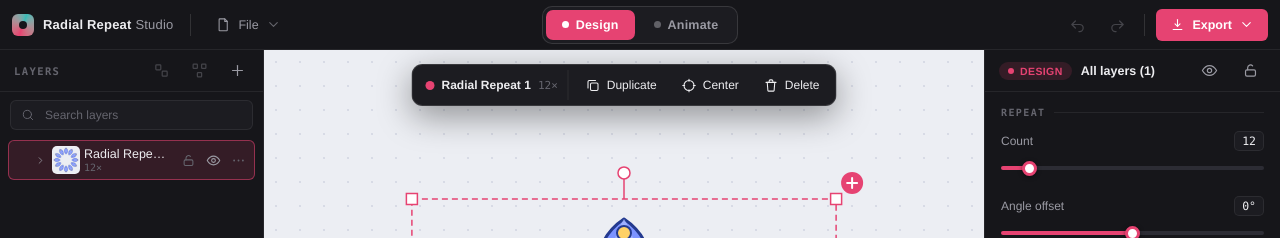
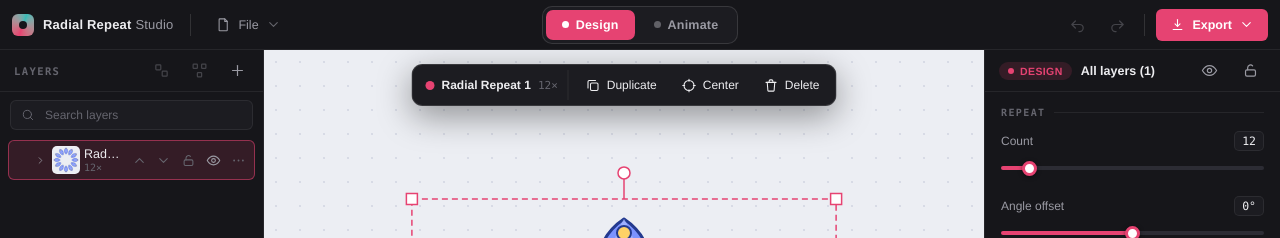
Before and after one commit to cdepman/svg-studio, a React (Vite) app: page / in a window 1280 px wide. Shown: the top 238 px of the page. Built offline with nearby package versions, Linux system fonts and the light colour scheme.

Commit message:
improve multi-layer handling and more

```diff
--- a/src/App.tsx
+++ b/src/App.tsx
@@ -8,7 +8,7 @@ import { useMoveDrag } from "./canvas/useMoveDrag";
 import { useResizeDrag } from "./canvas/useResizeDrag";
 import { useScene, type DragTargetSpec, type NumericParamKey } from "./canvas/useScene";
 import { useViewport } from "./canvas/useViewport";
-import { layerReach, unionBounds } from "./canvas/selectionBounds";
+import { layerReach, perLayerBounds, unionBounds } from "./canvas/selectionBounds";
 import { Controls } from "./controls/Controls";
 import { LayersPanel, type MoveDir } from "./layers/LayersPanel";
 import { Icon } from "./ui/icons";
@@ -193,6 +193,12 @@ export default function App() {
   }, [layers, primaryId, editableSelected]);
 
   const gizmo = useMemo(() => unionBounds(editableSelected), [editableSelected]);
+  // When several layers are selected, outline each one (the gizmo itself is just
+  // the union frame + handles). Single selection needs no extra box.
+  const selectionBoxes = useMemo(
+    () => (editableSelected.length > 1 ? perLayerBounds(editableSelected) : []),
+    [editableSelected]
+  );
   // Animation can be added/edited whenever ≥1 editable layer is selected; it
   // applies to the whole selection in synchrony (like the repeat params).
   const animationEditable = editableSelected.length > 0;
@@ -405,20 +411,22 @@ export default function App() {
     );
   };
 
+  // Remembers the layer grabbed for a move and whether it was part of a
+  // multi-selection, so a click (no drag) on it can isolate it.
+  const lastGrab = useRef<{ id: string; multi: boolean } | null>(null);
   const moveBegin = useMoveDrag(scene, {
     onStart: () => setDragging(true),
     onCommit: (ids, delta) => {
-      // Single React commit applying the gesture delta to every grabbed layer.
-      if (delta.x !== 0 || delta.y !== 0) {
+      const moved = Math.hypot(delta.x, delta.y) >= 1;
+      if (moved) {
+        // Single React commit applying the gesture delta to every grabbed layer.
         const idset = new Set(ids);
-        updateLayers((ls) =>
-          ls.map((l) =>
-            idset.has(l.id)
-              ? moveLayerWithAnimation(l, delta)
-              : l
-          )
-        );
+        updateLayers((ls) => ls.map((l) => (idset.has(l.id) ? moveLayerWithAnimation(l, delta) : l)));
+      } else if (lastGrab.current?.multi) {
+        // A click (no drag) on a layer inside a multi-selection isolates it.
+        selectSingle(lastGrab.current.id);
       }
+      lastGrab.current = null;
       setDragging(false);
     },
   });
@@ -607,10 +615,12 @@ export default function App() {
       return;
     }
     const groupIds = groupForLayer(docRef.current.groups, id)?.layerIds ?? [id];
-    const moveIds = selectedSet.has(id)
+    const alreadySelected = selectedSet.has(id);
+    const moveIds = alreadySelected
       ? [...editableIdsRef.current]
       : groupIds.filter((memberId) => docRef.current.layers.some((l) => l.id === memberId && l.visible && !l.locked));
-    if (!selectedSet.has(id)) selectSingle(id);
+    lastGrab.current = { id, multi: alreadySelected && editableIdsRef.current.size > 1 };
+    if (!alreadySelected) selectSingle(id);
     moveBegin(e, moveIds);
   };
 
@@ -1198,6 +1208,7 @@ export default function App() {
             layers={layers}
             selectedIds={selectedSet}
             gizmo={componentEdit || partEdit ? null : gizmo}
+            selectionBoxes={componentEdit || partEdit ? [] : selectionBoxes}
             componentEdit={componentEdit}
             onComponentSelect={enterComponentEdit}
             onComponentExit={exitComponentEdit}
@@ -1224,11 +1235,6 @@ export default function App() {
             onMotionPathCommit={commitMotionPathPoint}
             onResizePointerDown={onResizePointerDown}
             onRotatePointerDown={onRotatePointerDown}
-            onDuplicateSelected={onDuplicateSelected}
-            onGroupSelection={groupSelectedLayers}
-            onUngroupSelection={ungroupSelectedLayers}
-            canGroupSelection={canGroupSelection}
-            canUngroupSelection={canUngroupSelection}
             onZoom={zoomAt}
             panBy={panBy}
           />
--- a/src/canvas/Canvas.tsx
+++ b/src/canvas/Canvas.tsx
@@ -5,7 +5,7 @@
 // selection gizmo: a frame around the union of the selected layers, with corner
 // resize handles and a compact selection-action menu.
 import { useEffect, useRef, useState } from "react";
-import { GIZMO_DUP_GAP, GIZMO_HANDLE, ROTATE_GAP, isHeavy } from "../config";
+import { GIZMO_HANDLE, ROTATE_GAP, isHeavy } from "../config";
 import { LayerArt } from "./LayerArt";
 import { pencilPreviewPath, type PencilSettings } from "../motif/drawnPath";
 import { PartEditLayer } from "./PartEditLayer";
@@ -28,6 +28,8 @@ interface CanvasProps {
   selectedIds: Set<string>;
   /** Selection gizmo bounds (union of selected, editable layers), or null. */
   gizmo: GBounds | null;
+  /** Per-layer outline boxes when several are selected (id + bounds). */
+  selectionBoxes: (GBounds & { id: string })[];
   /** Which layer+copy is in single-component edit mode, or null. */
   componentEdit: { layerId: string; index: number } | null;
   onComponentSelect: (layerId: string, index: number) => void;
@@ -59,11 +61,6 @@ interface CanvasProps {
   onMotionPathCommit: (handle: "start" | "end", point: Center) => void;
   onResizePointerDown: (e: React.PointerEvent) => void;
   onRotatePointerDown: (e: React.PointerEvent) => void;
-  onDuplicateSelected: () => void;
-  onGroupSelection: () => void;
-  onUngroupSelection: () => void;
-  canGroupSelection: boolean;
-  canUngroupSelection: boolean;
   /** Zoom the canvas at an svg-local point. */
   onZoom: (lx: number, ly: number, deltaY: number) => void;
   panBy: (dx: number, dy: number) => void;
@@ -73,6 +70,7 @@ export function Canvas({
   layers,
   selectedIds,
   gizmo,
+  selectionBoxes,
   componentEdit,
   onComponentSelect,
   onComponentExit,
@@ -99,11 +97,6 @@ export function Canvas({
   onMotionPathCommit,
   onResizePointerDown,
   onRotatePointerDown,
-  onDuplicateSelected,
-  onGroupSelection,
-  onUngroupSelection,
-  canGroupSelection,
-  canUngroupSelection,
   onZoom,
   panBy,
 }: CanvasProps) {
@@ -135,7 +128,6 @@ export function Canvas({
     queued: false,
   });
   const [marquee, setMarquee] = useState<WorldRect | null>(null);
-  const [actionMenuOpen, setActionMenuOpen] = useState(false);
 
   const normRect = (a: Center, b: Center): WorldRect => ({
     minX: Math.min(a.x, b.x),
@@ -291,7 +283,6 @@ export function Canvas({
     // The gizmo (resize handles + selection menu), component overlay and part
     // overlay own their own pointerdowns.
     if ((e.target as Element).closest?.(".gizmo, .motion-path-ui, .component-ui, .part-edit-overlay")) return;
-    setActionMenuOpen(false);
 
     // A click anywhere outside the component/part overlays exits those edit
     // modes (then falls through to normal select/marquee behavior).
@@ -453,6 +444,19 @@ export function Canvas({
               height={marquee.maxY - marquee.minY}
             />
           )}
+          {/* Per-layer selection outlines (hidden mid-drag — they'd lag the live
+              union gizmo, which updates imperatively). */}
+          {!dragging &&
+            selectionBoxes.map((b) => (
+              <rect
+                key={b.id}
+                className="selection-box"
+                x={b.cx - b.hw}
+                y={b.cy - b.hh}
+                width={2 * b.hw}
+                height={2 * b.hh}
+              />
+            ))}
           {motionPath && (
             <g className="motion-path-ui">
               <line
@@ -517,57 +521,6 @@ export function Canvas({
                   />
                 );
               })}
-              {/* Selection action menu, drawn in screen px via scale(inv). */}
-              <g
-                className="gizmo-action-menu"
-                transform={`translate(${gizmo.hw + GIZMO_DUP_GAP * inv},${-gizmo.hh - GIZMO_DUP_GAP * inv}) scale(${inv})`}
-                onPointerDown={(e) => e.stopPropagation()}
-                onClick={(e) => {
-                  e.stopPropagation();
-                }}
-              >
-                {actionMenuOpen && (
-                  <>
-                    <g
-                      className="gizmo-action"
-                      transform="translate(0,-32)"
-                      onClick={() => {
-                        onDuplicateSelected();
-                        setActionMenuOpen(false);
-                      }}
-                    >
-                      <title>Duplicate selection</title>
-                      <circle r={11} />
-                      <path className="gizmo-icon" d="M -4 -3 H 3 V 4 H -4 Z M -1 -6 H 6 V 1" />
-                    </g>
-                    <g
-                      className={canGroupSelection || canUngroupSelection ? "gizmo-action" : "gizmo-action disabled"}
-                      transform="translate(32,0)"
-                      onClick={() => {
-                        if (canUngroupSelection) onUngroupSelection();
-                        else if (canGroupSelection) onGroupSelection();
-                        setActionMenuOpen(false);
-                      }}
-                    >
-                      <title>{canUngroupSelection ? "Ungroup selection" : "Group selection"}</title>
-                      <circle r={11} />
-                      {canUngroupSelection ? (
-                        <path className="gizmo-icon" d="M -6 -5 H -1 V 0 H -6 Z M 1 0 H 6 V 5 H 1 Z M -1 0 L 1 0" />
-                      ) : (
-                        <path className="gizmo-icon" d="M -6 -5 H -1 V 0 H -6 Z M 1 0 H 6 V 5 H 1 Z M -1 0 L 1 0" />
-                      )}
-                    </g>
-                  </>
-                )}
-                <g
-                  className="gizmo-action primary"
-                  onClick={() => setActionMenuOpen((open) => !open)}
-                >
-                  <title>Selection actions</title>
-                  <circle r={11} />
-                  <path className="gizmo-plus" d="M -5 0 H 5 M 0 -5 V 5" />
-                </g>
-              </g>
             </g>
           )}
           {/* Individual-component gizmo: a frame that hugs the edited copy, with
--- a/src/canvas/selectionBounds.ts
+++ b/src/canvas/selectionBounds.ts
@@ -14,6 +14,17 @@ export interface GBounds {
 /** A layer's on-canvas artwork half-extent (radius reach × its uniform scale). */
 export function layerReach(params: RepeatParams, box: Box, scale: number): number {
   return boundsReach(params, box) * scale;
+}
+
+/** Each layer's own artwork box (for showing every selected box, not just the union). */
+export interface LayerBound extends GBounds {
+  id: string;
+}
+export function perLayerBounds(layers: Layer[]): LayerBound[] {
+  return layers.map((l) => {
+    const r = layerReach(l.params, l.motif.box, l.scale);
+    return { id: l.id, cx: l.center.x, cy: l.center.y, hw: r, hh: r };
+  });
 }
 
 /** Union AABB of the given layers' artwork boxes, or null if empty. */
--- a/src/layers/LayersPanel.tsx
+++ b/src/layers/LayersPanel.tsx
@@ -245,6 +245,24 @@ export function LayersPanel({
                   <span className="lr-meta">{l.params.count}×{anim ? " · anim" : ""}</span>
                 </div>
                 <div className="lr-actions">
+                  <span className="lr-reorder">
+                    <button
+                      className="lr-ico is-quiet lr-move up"
+                      disabled={dragging}
+                      onPointerDown={(e) => { e.stopPropagation(); onMove(l.id, "forward"); }}
+                      title="Move up (toward front)"
+                    >
+                      {Icon.chevron({ size: 13 })}
+                    </button>
+                    <button
+                      className="lr-ico is-quiet lr-move down"
+                      disabled={dragging}
+                      onPointerDown={(e) => { e.stopPropagation(); onMove(l.id, "backward"); }}
+                      title="Move down (toward back)"
+                    >
+                      {Icon.chevron({ size: 13 })}
+                    </button>
+                  </span>
                   <button
                     className={`lr-ico is-quiet${l.locked ? " lock-on" : ""}`}
                     disabled={dragging}
--- a/src/styles.css
+++ b/src/styles.css
@@ -216,6 +216,10 @@
   .lr-name input { width: 100%; background: var(--bg); border: 1px solid var(--mode); border-radius: 4px; color: var(--text); font: inherit; padding: 1px 4px; outline: none; }
   .lr-meta { font-family: var(--mono); font-size: 10px; color: var(--faint); white-space: nowrap; }
   .lr-actions { display: flex; align-items: center; gap: 1px; flex: none; }
+  .lr-reorder { display: inline-flex; align-items: center; }
+  .lr-move { width: 20px; color: var(--muted); }
+  .lr-move:hover { color: var(--text); }
+  .lr-move.up svg { transform: rotate(180deg); }
   .lr-ico { width: 24px; height: 24px; display: grid; place-items: center; border-radius: 5px; background: none; border: none; color: var(--faint); }
   .lr-ico:hover { background: var(--panel-3); color: var(--text); }
   .lr-ico.on { color: var(--muted); }
@@ -439,6 +443,8 @@
   .layers-root .layer { cursor: move; }
 
   .gizmo-frame { stroke: var(--mode); stroke-width: 1.5; stroke-dasharray: 6 4; vector-effect: non-scaling-stroke; pointer-events: none; }
+  .selection-box { fill: none; stroke: color-mix(in oklch, var(--mode) 60%, transparent); stroke-width: 1;
+    stroke-dasharray: 3 3; vector-effect: non-scaling-stroke; pointer-events: none; }
   .gizmo-handle { fill: #fff; stroke: var(--mode); stroke-width: 1.5; vector-effect: non-scaling-stroke; }
   .gizmo-action-menu { cursor: pointer; }
   .gizmo-action circle { fill: var(--mode); }
```
Also changed, not shown: 1 other file (tests, documents, lock files or other folders).
